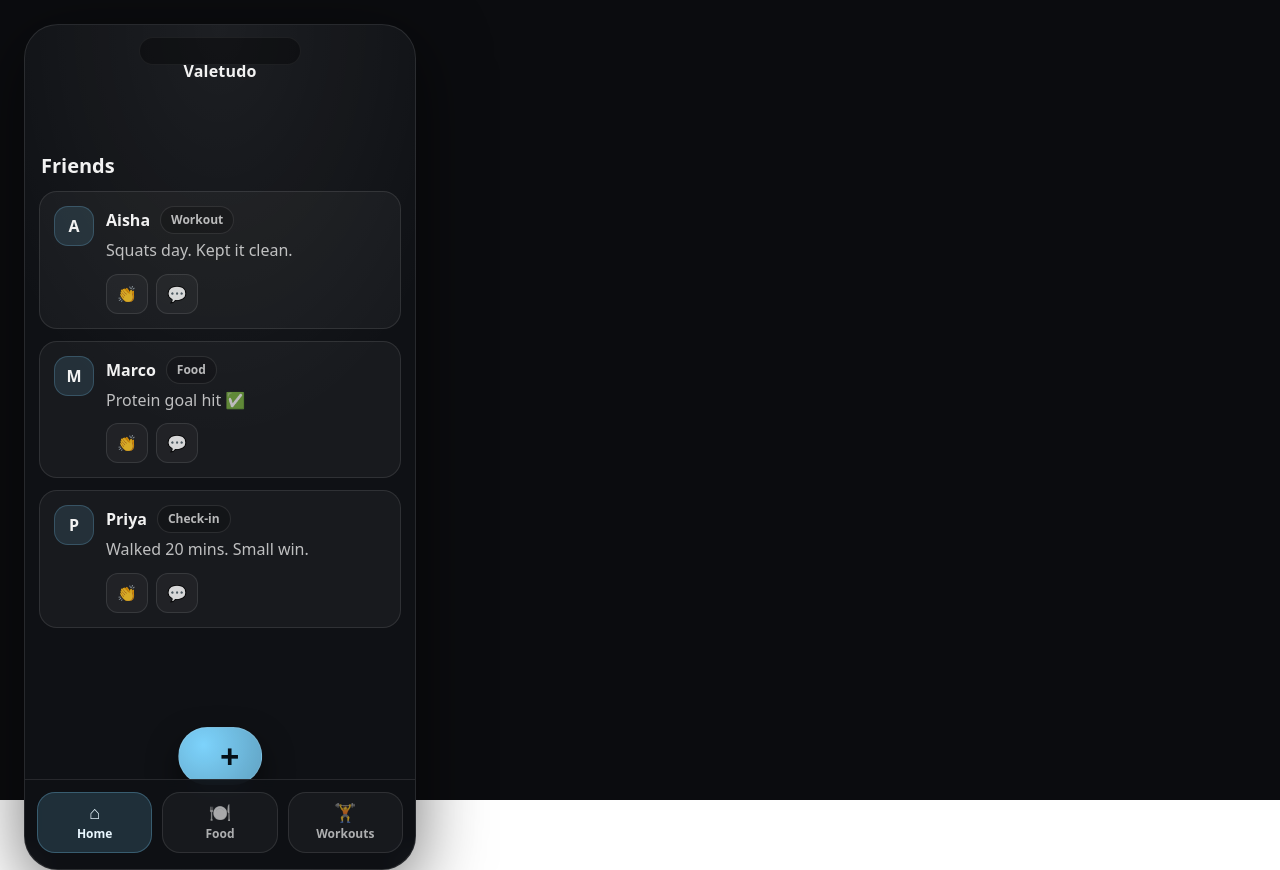
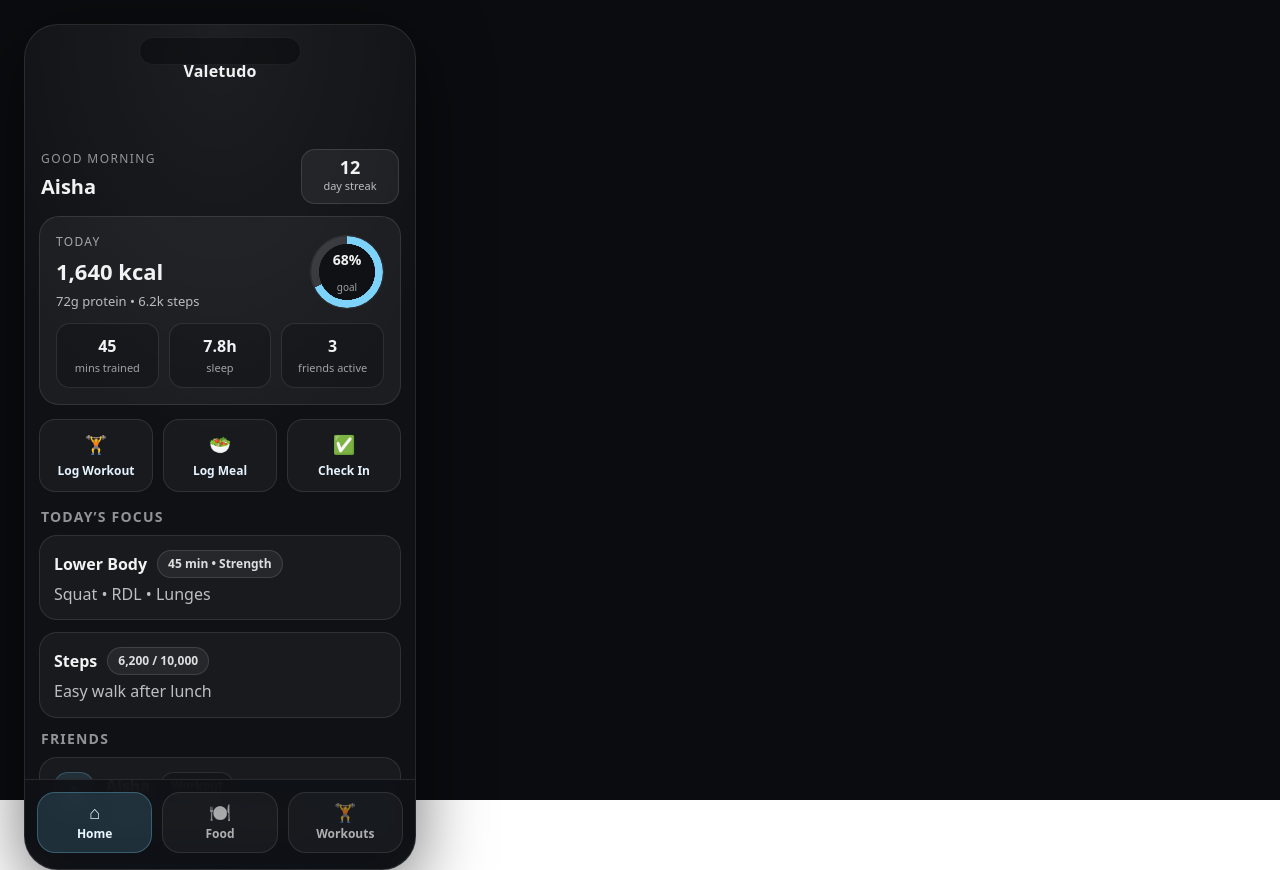
Before and after one commit to The-Vesh-T/Devfest, a React app in the folder Frontend/test-app/: page / in a window 1280 px wide. Built offline with nearby package versions, Linux system fonts and the light colour scheme; the HTML template or start-up script is replaced by a standard one.

Commit message:
Version 1.0, we did the home screen it has the circle with % and cals left, has the

```diff
--- a/Frontend/test-app/src/App.jsx
+++ b/Frontend/test-app/src/App.jsx
@@ -29,6 +29,7 @@ export default function App() {
             {tab === "workouts" && <WorkoutsScreen />}
           </main>
 
+          {tab !== "home" && (
             <button
               className="fab"
               onClick={() => {
@@ -42,6 +43,7 @@ export default function App() {
             >
               +
             </button>
+          )}
 
           <BottomNav tab={tab} setTab={setTab} />
         </div>
--- /dev/null
+++ b/Frontend/test-app/src/HomeScreen.css
@@ -0,0 +1,200 @@
+/* Home screen-only enhancements (kept aligned to global UI) */
+.homeHeader {
+  display: flex;
+  align-items: center;
+  justify-content: space-between;
+  margin: 6px 2px 12px;
+}
+
+.homeKicker {
+  font-size: 12px;
+  color: rgba(255,255,255,0.55);
+  text-transform: uppercase;
+  letter-spacing: 1.4px;
+}
+
+.homeTitle { margin: 4px 0 0; }
+
+.streakBadge {
+  border: 1px solid rgba(255,255,255,0.12);
+  background: rgba(255,255,255,0.06);
+  padding: 8px 10px;
+  border-radius: 14px;
+  text-align: center;
+  min-width: 76px;
+}
+
+.streakNum { font-weight: 950; font-size: 18px; line-height: 1; }
+.streakLabel { font-size: 11px; color: rgba(255,255,255,0.7); margin-top: 2px; }
+
+.heroCard {
+  border-radius: 20px;
+  padding: 16px;
+  background: rgba(255,255,255,0.05);
+  border: 1px solid rgba(255,255,255,0.10);
+  margin-bottom: 14px;
+}
+
+.heroTop {
+  display: flex;
+  justify-content: space-between;
+  gap: 12px;
+  align-items: center;
+}
+
+.heroLabel {
+  font-size: 12px;
+  color: rgba(255,255,255,0.6);
+  text-transform: uppercase;
+  letter-spacing: 1.3px;
+}
+
+.heroValue { font-size: 22px; font-weight: 950; margin-top: 4px; }
+.heroSub { font-size: 13px; color: rgba(255,255,255,0.7); margin-top: 4px; }
+
+.progressRing {
+  width: 72px;
+  height: 72px;
+  border-radius: 999px;
+  position: relative;
+  display: grid;
+  place-items: center;
+  border: 1px solid rgba(255,255,255,0.08);
+}
+
+.progressRing::before,
+.progressRing::after {
+  content: "";
+  position: absolute;
+  inset: 0;
+  border-radius: 999px;
+  -webkit-mask: radial-gradient(
+    farthest-side,
+    transparent calc(100% - 8px),
+    #000 0
+  );
+  mask: radial-gradient(
+    farthest-side,
+    transparent calc(100% - 8px),
+    #000 0
+  );
+}
+
+.progressRing::before {
+  background: rgba(255,255,255,0.12);
+}
+
+.progressRing::after {
+  background: conic-gradient(#7dd3fc 0 244deg, transparent 0);
+}
+
+.progressInner {
+  width: 56px;
+  height: 56px;
+  border-radius: 999px;
+  background: #0f1115;
+  display: grid;
+  place-items: center;
+  text-align: center;
+  position: relative;
+  z-index: 1;
+}
+
+.progressValue { font-weight: 950; font-size: 14px; }
+.progressLabel { font-size: 10px; color: rgba(255,255,255,0.6); }
+
+.heroGrid {
+  display: grid;
+  grid-template-columns: repeat(3, minmax(0, 1fr));
+  gap: 10px;
+  margin-top: 12px;
+}
+
+.heroStat {
+  border: 1px solid rgba(255,255,255,0.10);
+  background: rgba(0,0,0,0.18);
+  border-radius: 14px;
+  padding: 10px 8px;
+  text-align: center;
+}
+
+.heroStatNum { font-weight: 950; }
+.heroStatLabel { font-size: 11px; color: rgba(255,255,255,0.6); margin-top: 2px; }
+
+.quickActions {
+  display: grid;
+  grid-template-columns: repeat(3, minmax(0, 1fr));
+  gap: 10px;
+  margin: 10px 0 14px;
+}
+
+.quickAction {
+  border: 1px solid rgba(255,255,255,0.10);
+  background: rgba(255,255,255,0.04);
+  color: #e6f3ff;
+  border-radius: 16px;
+  padding: 12px 8px;
+  display: grid;
+  place-items: center;
+  gap: 6px;
+  cursor: pointer;
+}
+
+.quickIcon { font-size: 18px; }
+.quickLabel { font-size: 12px; font-weight: 900; }
+
+.sectionTitle {
+  margin: 10px 2px 8px;
+  font-size: 14px;
+  text-transform: uppercase;
+  letter-spacing: 1.2px;
+  color: rgba(255,255,255,0.55);
+  font-weight: 800;
+}
+
+.focusCard .pill {
+  background: rgba(255,255,255,0.06);
+  color: rgba(255,255,255,0.85);
+  border-color: rgba(255,255,255,0.12);
+}
+
+.feedCard.focused {
+  border-color: rgba(125,211,252,0.45);
+  box-shadow: 0 0 0 1px rgba(125,211,252,0.2) inset;
+}
+
+.focusActions {
+  display: grid;
+  grid-template-columns: repeat(3, minmax(0, 1fr));
+  gap: 8px;
+  margin-top: 12px;
+}
+
+.focusBtn {
+  border: 1px solid rgba(255,255,255,0.12);
+  background: rgba(255,255,255,0.06);
+  color: #e6f3ff;
+  border-radius: 12px;
+  padding: 8px 10px;
+  font-weight: 800;
+  font-size: 12px;
+  cursor: pointer;
+}
+
+.focusBtn.iconBtn {
+  display: grid;
+  place-items: center;
+  padding: 10px 0;
+}
+
+.focusBtn.iconBtn svg {
+  width: 18px;
+  height: 18px;
+  color: #f2f2f2;
+}
+
+.focusBtn.ghost {
+  grid-column: span 3;
+  background: transparent;
+  color: rgba(255,255,255,0.7);
+}
--- a/Frontend/test-app/src/screens/HomeScreen.jsx
+++ b/Frontend/test-app/src/screens/HomeScreen.jsx
@@ -1,3 +1,17 @@
+import { useEffect, useState } from "react";
+import "../HomeScreen.css";
+
+const quickActions = [
+  { id: 1, label: "Log Workout", icon: "🏋️" },
+  { id: 2, label: "Log Meal", icon: "🥗" },
+  { id: 3, label: "Check In", icon: "✅" },
+];
+
+const todayFocus = [
+  { id: 1, title: "Lower Body", meta: "45 min • Strength", detail: "Squat • RDL • Lunges" },
+  { id: 2, title: "Steps", meta: "6,200 / 10,000", detail: "Easy walk after lunch" },
+];
+
 const feed = [
   { id: 1, name: "Aisha", action: "Workout", text: "Squats day. Kept it clean." },
   { id: 2, name: "Marco", action: "Food", text: "Protein goal hit ✅" },
@@ -5,12 +19,113 @@ const feed = [
 ];
 
 export default function HomeScreen() {
+  const [showPercent, setShowPercent] = useState(true);
+  const [focusedId, setFocusedId] = useState(null);
+
+  useEffect(() => {
+    const id = setInterval(() => {
+      setShowPercent((s) => !s);
+    }, 2200);
+    return () => clearInterval(id);
+  }, []);
+
+  const focusCard = (id) => setFocusedId(id);
+  const clearFocus = () => setFocusedId(null);
+
   return (
     <div className="screenBody">
-      <h2 className="screenTitle">Friends</h2>
+      <div className="homeHeader">
+        <div>
+          <div className="homeKicker">Good morning</div>
+          <h2 className="screenTitle homeTitle">Aisha</h2>
+        </div>
+        <div className="streakBadge">
+          <div className="streakNum">12</div>
+          <div className="streakLabel">day streak</div>
+        </div>
+      </div>
+
+      <div className="heroCard">
+        <div className="heroTop">
+          <div>
+            <div className="heroLabel">Today</div>
+            <div className="heroValue">1,640 kcal</div>
+            <div className="heroSub">72g protein • 6.2k steps</div>
+          </div>
+          <div className="progressRing" aria-label="Daily goal progress">
+            <div className="progressInner">
+              <div className="progressValue">
+                {showPercent ? "68%" : "520"}
+              </div>
+              <div className="progressLabel">
+                {showPercent ? "goal" : "kcal left"}
+              </div>
+            </div>
+          </div>
+        </div>
+
+        <div className="heroGrid">
+          <div className="heroStat">
+            <div className="heroStatNum">45</div>
+            <div className="heroStatLabel">mins trained</div>
+          </div>
+          <div className="heroStat">
+            <div className="heroStatNum">7.8h</div>
+            <div className="heroStatLabel">sleep</div>
+          </div>
+          <div className="heroStat">
+            <div className="heroStatNum">3</div>
+            <div className="heroStatLabel">friends active</div>
+          </div>
+        </div>
+      </div>
+
+      <div className="quickActions">
+        {quickActions.map((a) => (
+          <button key={a.id} className="quickAction">
+            <span className="quickIcon">{a.icon}</span>
+            <span className="quickLabel">{a.label}</span>
+          </button>
+        ))}
+      </div>
+
+      <div className="sectionTitle">Today’s focus</div>
+      <div className="cardList">
+        {todayFocus.map((item) => (
+          <div key={item.id} className="card simple focusCard">
+            <div className="cardTop">
+              <div className="cardName">{item.title}</div>
+              <span className="pill">{item.meta}</span>
+            </div>
+            <div className="cardText">{item.detail}</div>
+          </div>
+        ))}
+      </div>
+
+      <div className="sectionTitle">Friends</div>
       <div className="cardList">
         {feed.map((p) => (
-          <div key={p.id} className="card">
+          <div
+            key={p.id}
+            className={`card feedCard ${focusedId === p.id ? "focused" : ""}`}
+            onContextMenu={(e) => {
+              e.preventDefault();
+              focusCard(p.id);
+            }}
+            onPointerDown={(e) => {
+              if (e.pointerType === "mouse" && e.button !== 0) return;
+              const t = setTimeout(() => focusCard(p.id), 420);
+              const cancel = () => {
+                clearTimeout(t);
+                window.removeEventListener("pointerup", cancel);
+                window.removeEventListener("pointercancel", cancel);
+                window.removeEventListener("pointermove", cancel);
+              };
+              window.addEventListener("pointerup", cancel, { once: true });
+              window.addEventListener("pointercancel", cancel, { once: true });
+              window.addEventListener("pointermove", cancel, { once: true });
+            }}
+          >
             <div className="avatar">{p.name[0]}</div>
 
             <div className="cardMain">
@@ -20,10 +135,48 @@ export default function HomeScreen() {
               </div>
               <div className="cardText">{p.text}</div>
 
-              <div className="cardActions">
-                <button className="miniBtn">👏</button>
-                <button className="miniBtn">💬</button>
-              </div>
+              {focusedId === p.id && (
+                <div className="focusActions">
+                  <button className="focusBtn iconBtn" aria-label="Like">
+                    <svg viewBox="0 0 24 24" aria-hidden="true">
+                      <path
+                        d="M12 20s-7-4.35-7-9.2C5 7 6.9 5 9.3 5c1.6 0 2.7.9 2.7.9S13.1 5 14.7 5C17.1 5 19 7 19 10.8 19 15.65 12 20 12 20z"
+                        fill="none"
+                        stroke="currentColor"
+                        strokeWidth="1.8"
+                        strokeLinejoin="round"
+                      />
+                    </svg>
+                  </button>
+                  <button className="focusBtn iconBtn" aria-label="Reply">
+                    <svg viewBox="0 0 24 24" aria-hidden="true">
+                      <path
+                        d="M4 6h16a2 2 0 0 1 2 2v7a2 2 0 0 1-2 2H9l-5 4v-4H6a2 2 0 0 1-2-2V8a2 2 0 0 1 2-2z"
+                        fill="none"
+                        stroke="currentColor"
+                        strokeWidth="1.8"
+                        strokeLinejoin="round"
+                        strokeLinecap="round"
+                      />
+                    </svg>
+                  </button>
+                  <button className="focusBtn iconBtn" aria-label="Download">
+                    <svg viewBox="0 0 24 24" aria-hidden="true">
+                      <path
+                        d="M12 4v10m0 0 4-4m-4 4-4-4M5 19h14"
+                        fill="none"
+                        stroke="currentColor"
+                        strokeWidth="1.8"
+                        strokeLinecap="round"
+                        strokeLinejoin="round"
+                      />
+                    </svg>
+                  </button>
+                  <button className="focusBtn ghost" onClick={clearFocus}>
+                    Close
+                  </button>
+                </div>
+              )}
             </div>
           </div>
         ))}
```
Lines whose indentation alone changed are shown as unchanged.
